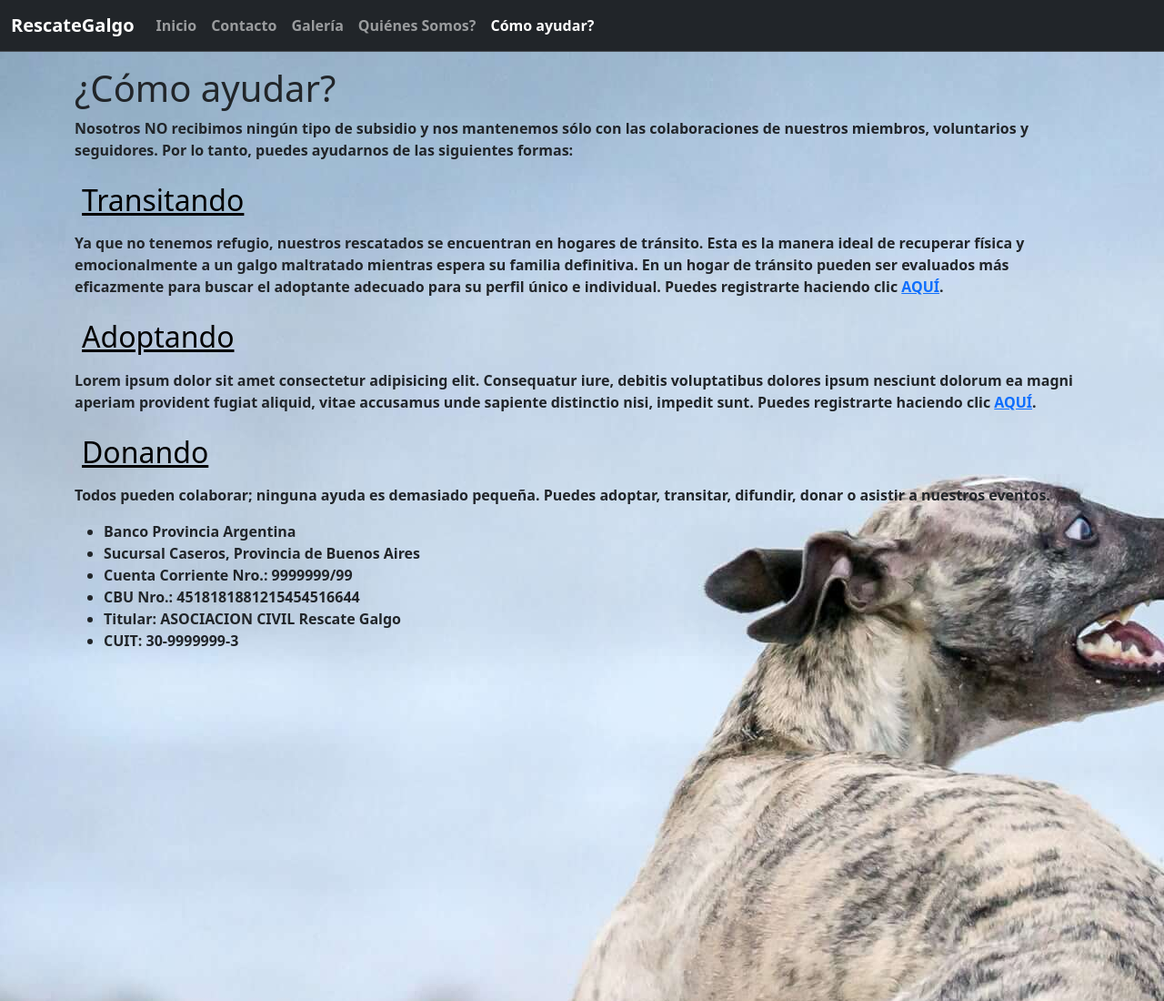
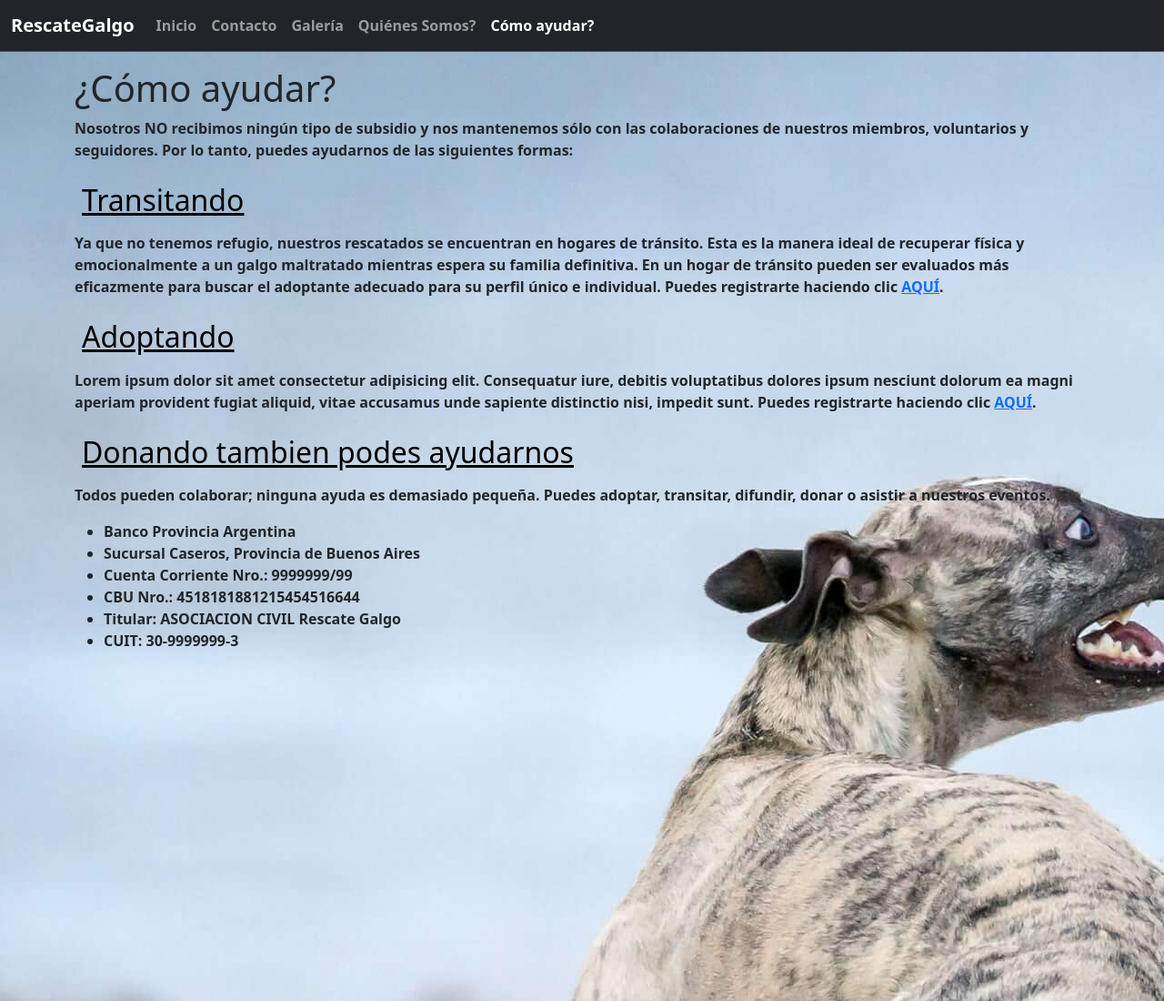
Before and after one commit to emilianopenaranda/SegundaPREentrega, a plain HTML site: page pages/help.html in a window 1280 px wide. Shown: the top 1100 px of the page at 91% size. Drawn offline with nearby package versions, Linux system fonts and the light colour scheme.

Commit message:
segundo commit

```diff
--- a/pages/help.html
+++ b/pages/help.html
@@ -56,7 +56,7 @@
                     Puedes registrarte haciendo clic <a href="../pages/contacto.html">AQUÍ</a>.
                 </p>
                 <div class="text-black p-2 text-decoration-underline">
-                    <h2>Donando</h2>
+                    <h2>Donando tambien podes ayudarnos</h2>
                 </div>
                 <p>Todos pueden colaborar; ninguna ayuda es demasiado pequeña. Puedes adoptar, transitar, difundir, donar o asistir a nuestros eventos.</p>
                 <ul class="infobanco">
```
